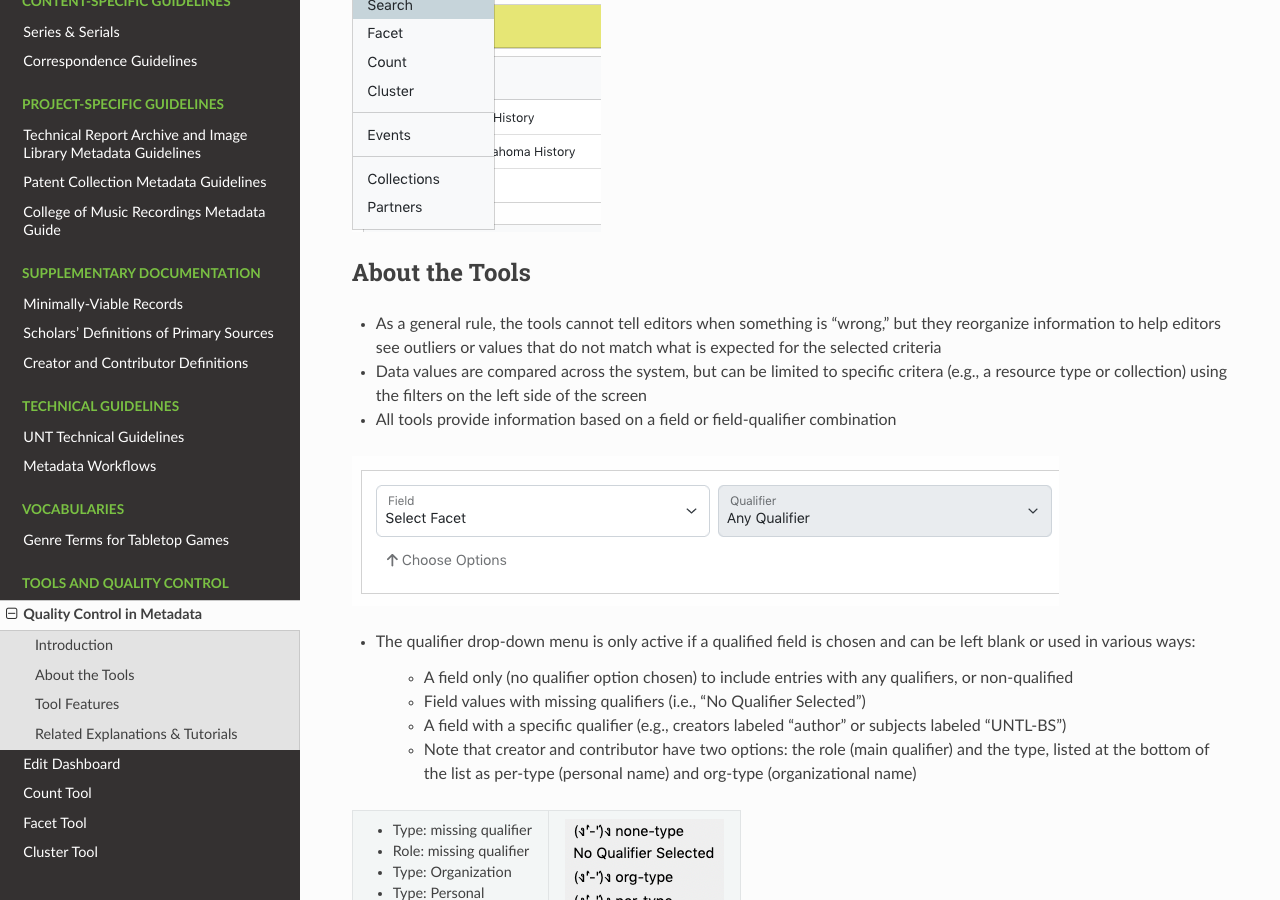
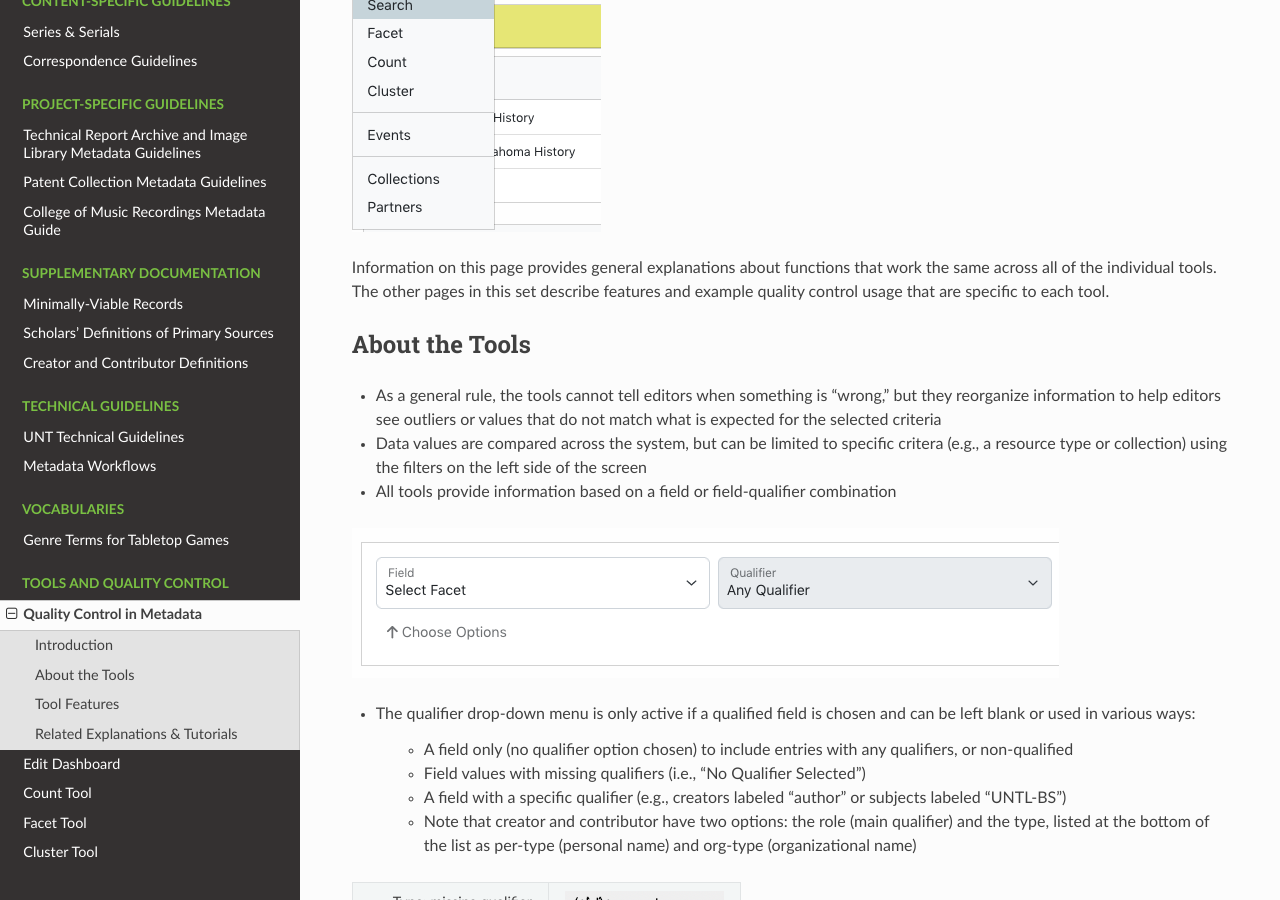
Before and after one commit to unt-libraries/untl-metadata-documentation, a Sphinx documentation site: the page built from docs/tools/metadata-tools.rst, in a window 1280 px wide and 900 px high, scrolled down 455 px. Built offline with Sphinx 7.4.7 and the Read the Docs theme 3.1.0, drawn with Linux system fonts in a browser that asks for light colours.

Commit message:
Minor fixes

```diff
--- a/docs/tools/metadata-tools.rst
+++ b/docs/tools/metadata-tools.rst
@@ -13,7 +13,7 @@ Editing tools are accessible to anyone with an account to edit in the Digital Co
 .. image:: ../_static/images/tools-menu.png
    :alt: Screenshot of tools menu in the metadata editing system.
 
-
+Information on this page provides general explanations about functions that work the same across all of the individual tools.  The other pages in this set describe features and example quality control usage that are specific to each tool.
 
 ***************
 About the Tools
```
Also changed, not shown: docs/tools/cluster-tool.rst (+5 -5 lines).
